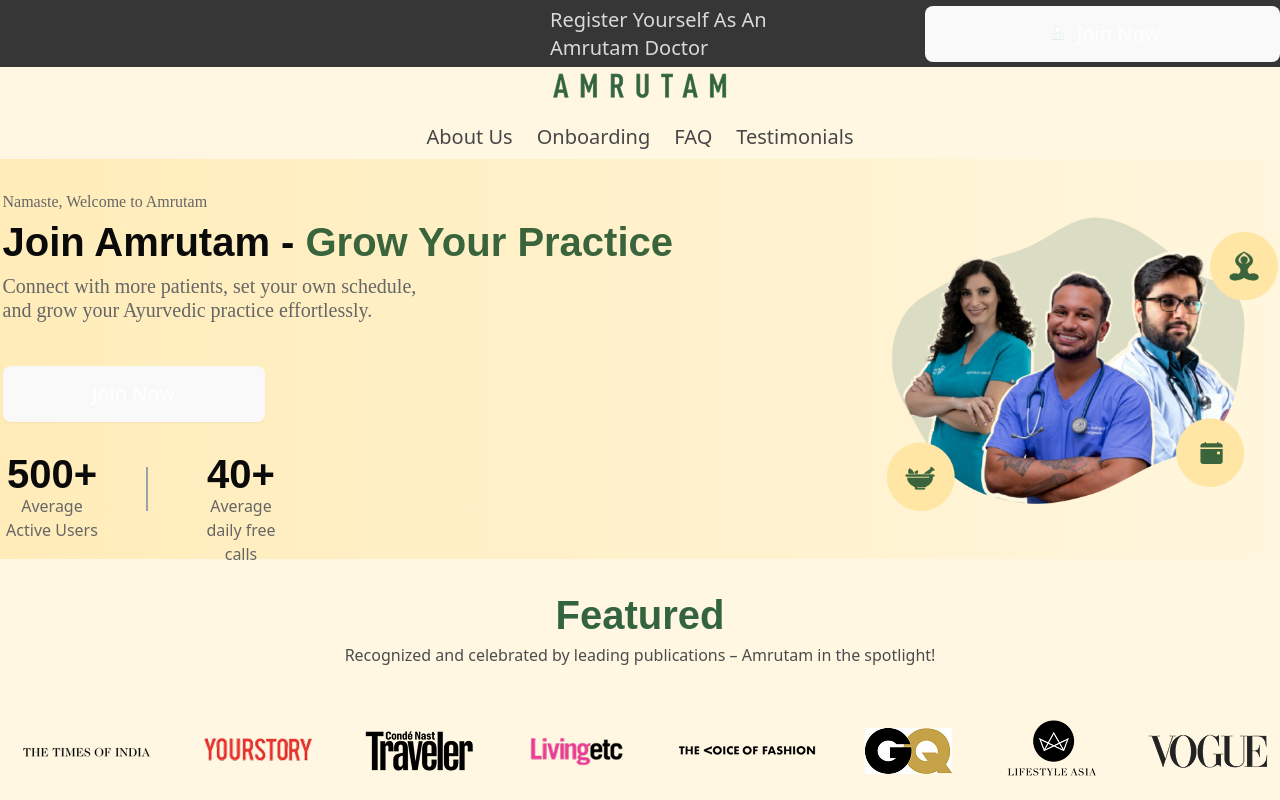
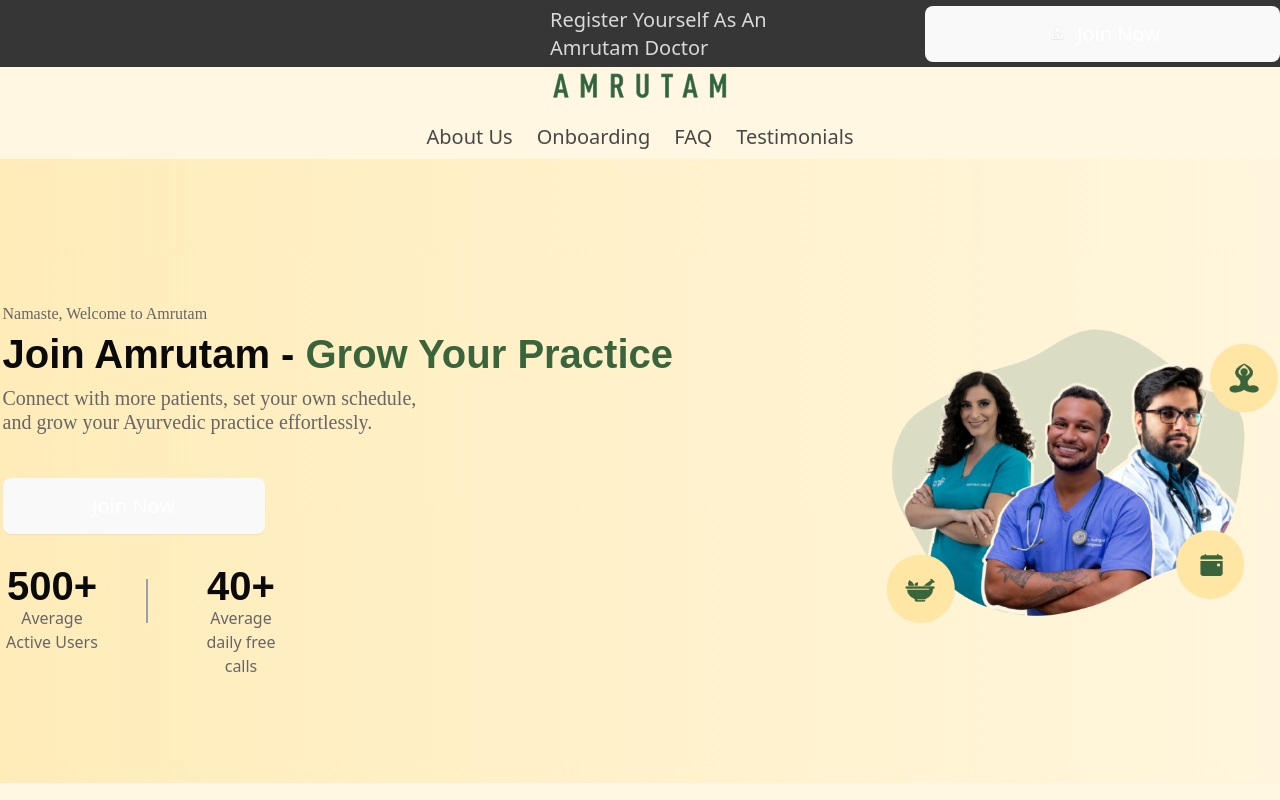
Before and after one commit to ittarek/amrutam-frontend-doctor-portal, a React (Vite) app: page / in a window 1280 px wide. Shown: the top 800 px of the page. Built offline with nearby package versions, Linux system fonts and the light colour scheme.

Commit message:
add some padding from banner

```diff
--- a/src/Pages/Home/Banner/Banner.jsx
+++ b/src/Pages/Home/Banner/Banner.jsx
@@ -9,7 +9,7 @@
     return (
         <div className='banner bg-linear-to-r from-[#FFECB9] to-[#FFF6DD] mt-2'>
             <Container>
-                <div className=' lg:flex  justify-between  items-center w-full'>
+                <div className=' lg:flex  justify-between  items-center w-full py-11 lg:py-28'>
                     {/* banner text  side*/}
                     <div className="banner_content w-full  lg:w-[715x] ">
                         {/* with button and main content */}
```
